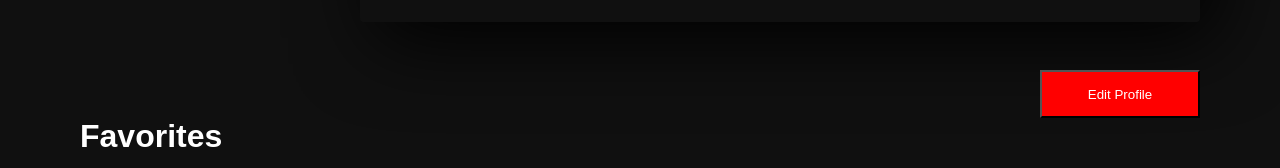
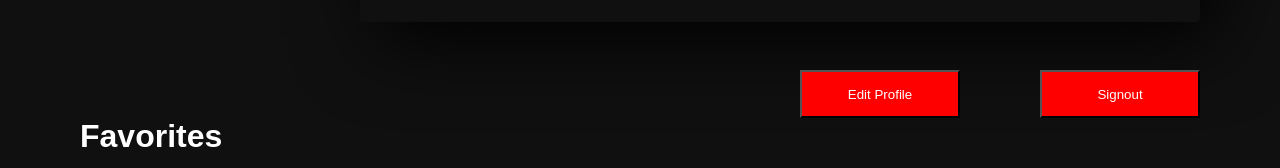
Before and after one commit to Azad-Technology/OpenSoft-2024-Frontend, a React (Vite) app: page /profile in a window 1280 px wide. Shown: the part 550-718 px from the top of the page. Built offline with nearby package versions, Linux system fonts and the light colour scheme; no server answers; grey boxes are pictures that could not be loaded.

Commit message:
minor changes

```diff
--- a/src/Components/Card/Card.jsx
+++ b/src/Components/Card/Card.jsx
@@ -69,7 +69,7 @@ const Card = ({ movies }) => {
             ></i>
           </div>
           <img
-            src={movies.poster}
+            src={`https://image.tmdb.org/t/p/w500${movies.poster_path}`}
             className={styles.cards_img}
             alt="Image Not Found"
           />
--- a/src/Components/HomeSliders/HomeSliders.module.css
+++ b/src/Components/HomeSliders/HomeSliders.module.css
@@ -2,7 +2,7 @@
     box-sizing: border-box;
     display: flex;
     overflow-x: scroll;
-    overflow-y: hidden;
+    overflow-y: scroll;
     /* padding: 20px 20px; */
     padding: 1rem 3rem 1rem 2rem;
     margin: 0 -20px 0px 0px;
--- a/src/Components/Navbar/SearchResult.jsx
+++ b/src/Components/Navbar/SearchResult.jsx
@@ -9,7 +9,7 @@ export const SearchResult = ({movie}) => {
   }, [movie])
   return (
     <div onClick={()=>navigate(`/movie/${movie?._id}`)} className={styles.searchResult}>
-        <img src={`https://image.tmdb.org/t/p/w500${movie.backdrop_path}`} alt="search result" />
+        <img src={`https://image.tmdb.org/t/p/w500${movie.poster_path}`} alt="search result" />
         <div className={styles.searchResult__details}>
             <h5>{movie.title}</h5>
             <small>Year</small>
--- a/src/Components/profile/Profile.jsx
+++ b/src/Components/profile/Profile.jsx
@@ -291,9 +291,15 @@ const Profile = () => {
       </div>
       <div className={styles.edit_button}>
         {isEditProfileActive ? (
+          <>
           <button onClick={handleConfirmChanges}>save changes</button>
+          <button onClick={handleSignout}>Signout</button>
+          </>
         ) : (
+          <>
           <button onClick={handleEditProfileClick}>Edit Profile</button>
+          <button onClick={handleSignout}>Signout</button>
+          </>
         )}
       </div>
       <div className={styles.favorites}>
```
